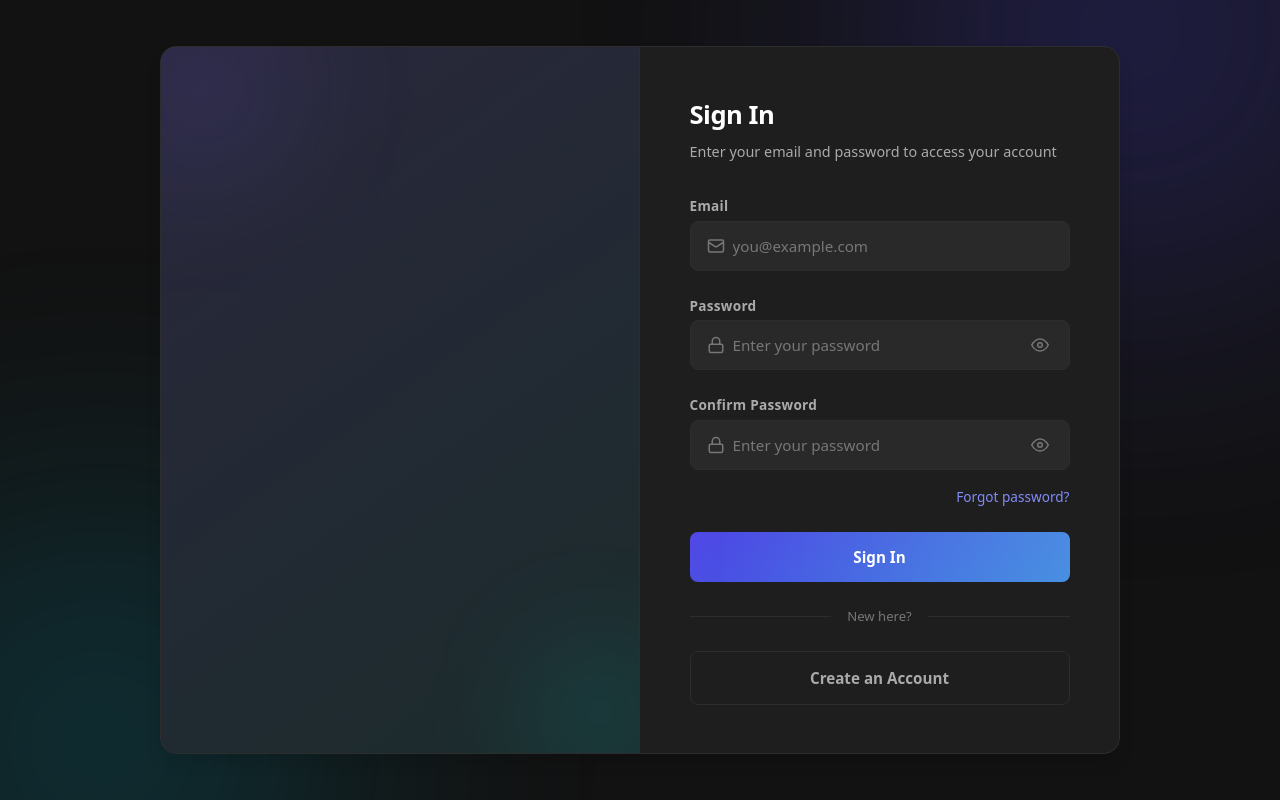
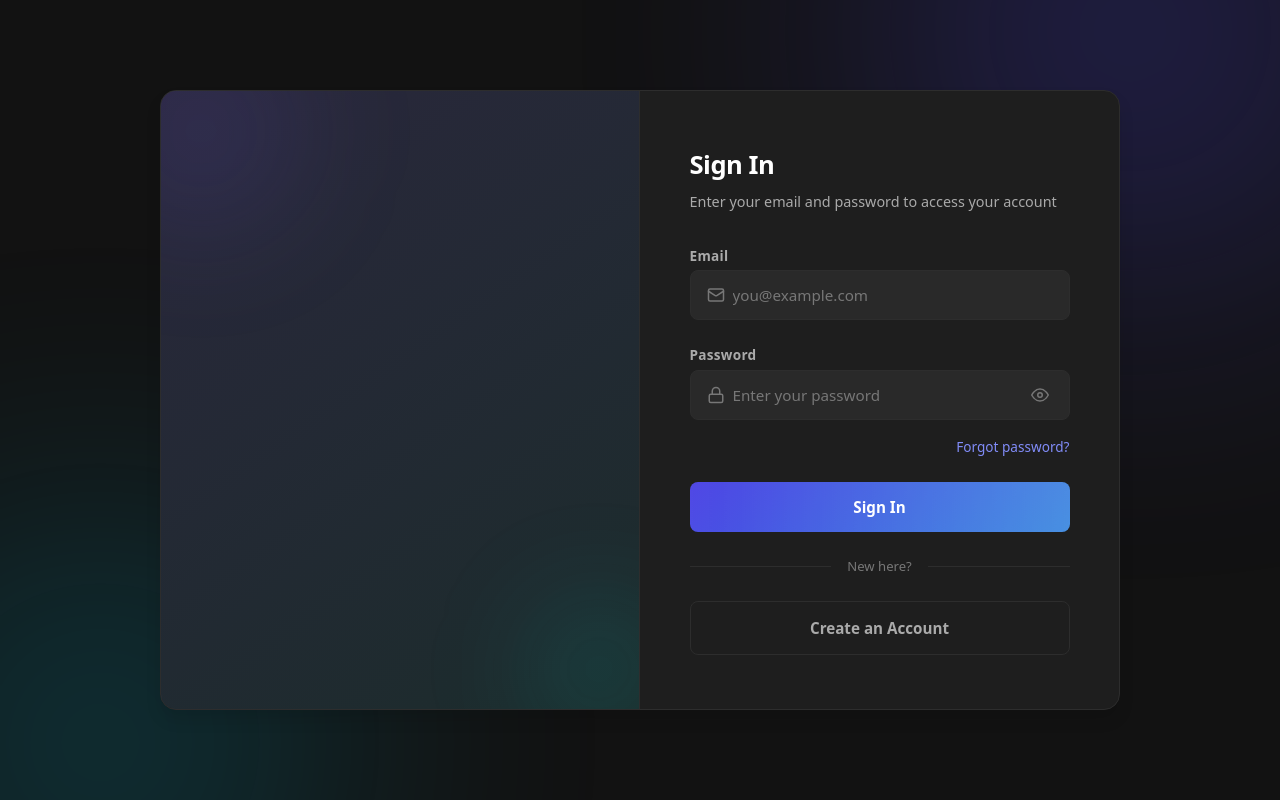
Before and after one commit to devkaransingh1/chatflow-project, a React (Vite) app in the folder frontend-folder/: page /login in a window 1280 px wide. Built offline with nearby package versions, Linux system fonts and the light colour scheme.

Commit message:
change signup page

```diff
--- a/frontend-folder/src/components/AuthForm.jsx
+++ b/frontend-folder/src/components/AuthForm.jsx
@@ -185,42 +185,7 @@ export default function AuthForm({ mode }) {
         </div>
         {errors.password && <span className="auth-error">{errors.password}</span>}
       </div>
-      <div className={`auth-field animate-fade-in-up ${isLogin ? 'delay-2' : 'delay-3'}`}>
-        <label className="auth-label" htmlFor="password">Confirm Password</label>
-        <div className={`auth-input-wrapper ${errors.password ? 'auth-input-error' : ''}`}>
-          <span className="auth-input-icon">
-            <svg width="18" height="18" viewBox="0 0 24 24" fill="none" stroke="currentColor" strokeWidth="2" strokeLinecap="round" strokeLinejoin="round">
-              <rect x="3" y="11" width="18" height="11" rx="2" ry="2" /><path d="M7 11V7a5 5 0 0110 0v4" />
-            </svg>
-          </span>
-          <input
-            id="password"
-            name="password"
-            type={showPassword ? 'text' : 'password'}
-            className="auth-input"
-            placeholder={isLogin ? 'Enter your password' : 'Min 6 characters'}
-            value={formData.password}
-            onChange={handleChange}
-            autoComplete={isLogin ? 'current-password' : 'new-password'}
-          />
-          <button
-            type="button"
-            className="auth-input-toggle"
-            onClick={() => setShowPassword((s) => !s)}
-          >
-            {showPassword ? (
-              <svg width="18" height="18" viewBox="0 0 24 24" fill="none" stroke="currentColor" strokeWidth="2" strokeLinecap="round" strokeLinejoin="round">
-                <path d="M17.94 17.94A10.07 10.07 0 0112 20c-7 0-11-8-11-8a18.45 18.45 0 015.06-5.94" /><path d="M9.9 4.24A9.12 9.12 0 0112 4c7 0 11 8 11 8a18.5 18.5 0 01-2.16 3.19" /><line x1="1" y1="1" x2="23" y2="23" />
-              </svg>
-            ) : (
-              <svg width="18" height="18" viewBox="0 0 24 24" fill="none" stroke="currentColor" strokeWidth="2" strokeLinecap="round" strokeLinejoin="round">
-                <path d="M1 12s4-8 11-8 11 8 11 8-4 8-11 8-11-8-11-8z" /><circle cx="12" cy="12" r="3" />
-              </svg>
-            )}
-          </button>
-        </div>
-        {errors.password && <span className="auth-error">{errors.password}</span>}
-      </div>
+
 
       {isLogin && (
         <div className="auth-forgot animate-fade-in-up delay-3">
```
